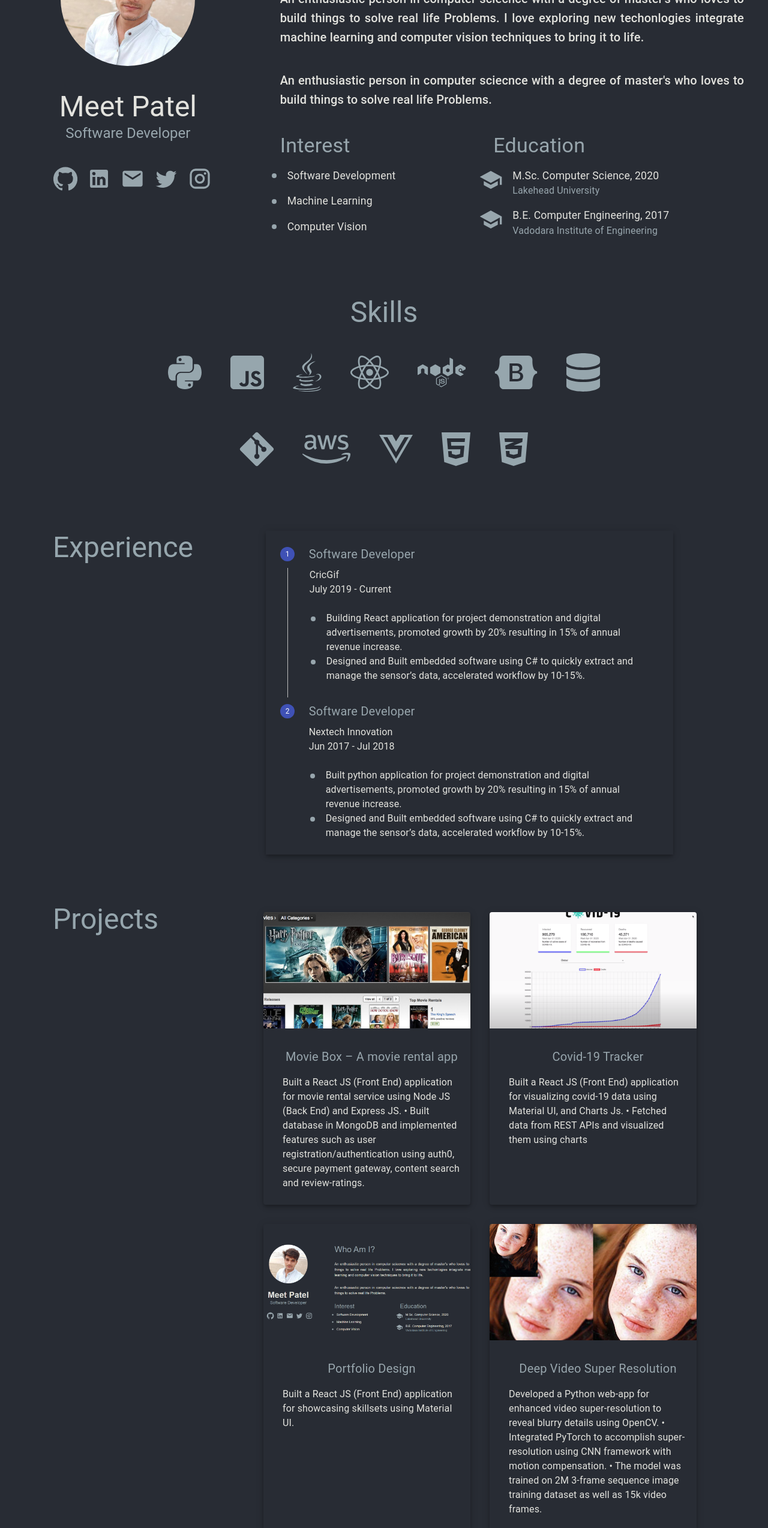
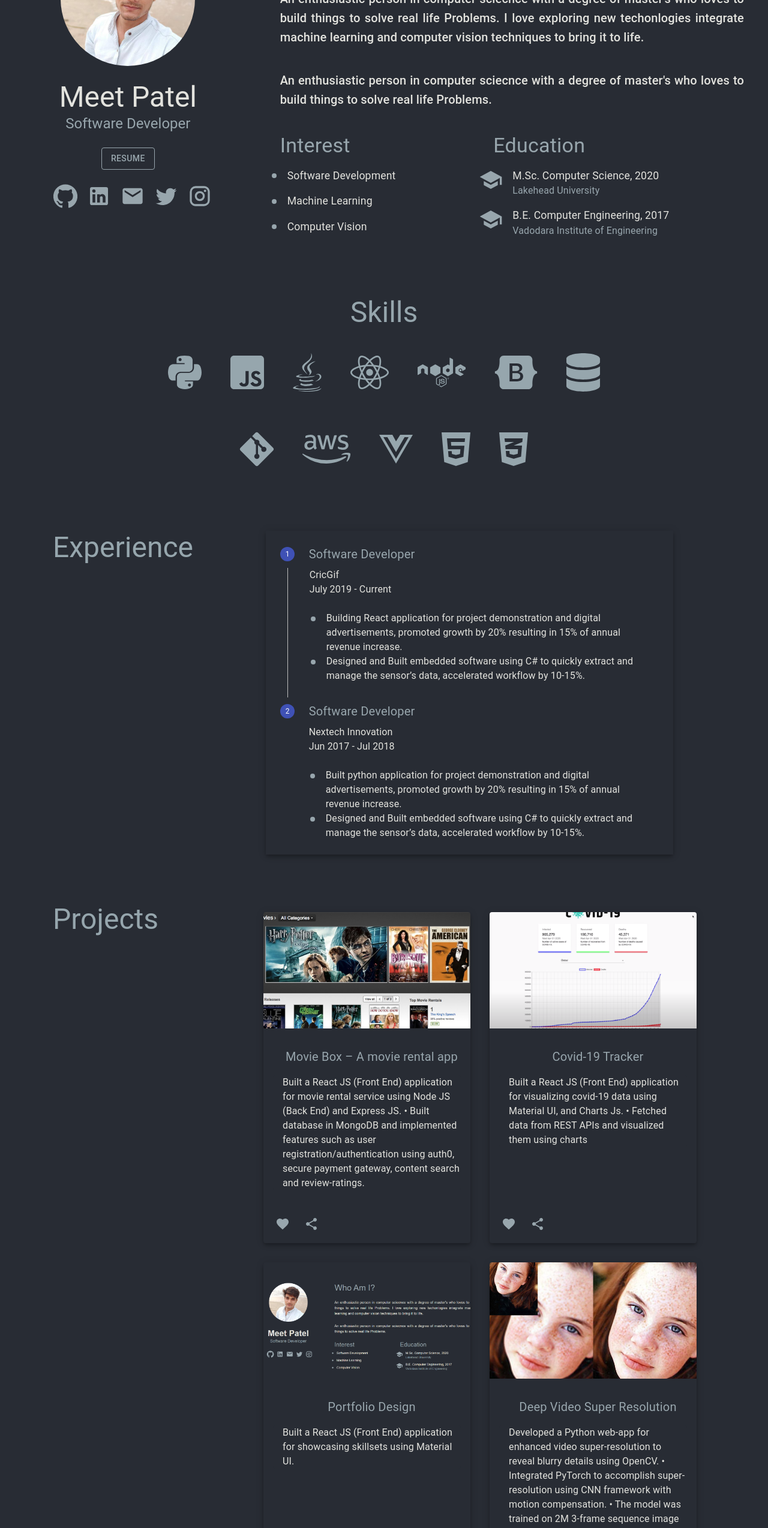
Before and after one commit to meet1807/meet1807.github.io, a React (Create React App) app: page / in a window 1280 px wide. Shown: the part 234-2782 px from the top of the page at 60% size. Built offline with nearby package versions, Linux system fonts and the light colour scheme.

Commit message:
added mail popup-copy

```diff
--- a/src/components/about.jsx
+++ b/src/components/about.jsx
@@ -1,16 +1,30 @@
-import React from "react";
-import { Grid, Avatar, makeStyles, Typography } from "@material-ui/core";
+import React, { useState } from "react";
+import {
+  Grid,
+  Avatar,
+  makeStyles,
+  Typography,
+  Button,
+  Popover,
+} from "@material-ui/core";
 import { GitHub, LinkedIn, Mail, Twitter, Instagram } from "@material-ui/icons";
 import meet from "../images/meet.jpg";
 
 const useStyles = makeStyles((theme) => ({
   root: {
     display: "flex",
-    marginTop: theme.spacing(10),
+    marginTop: theme.spacing(12),
 
     "& > *": {
-      marginTop: theme.spacing(5),
+      marginTop: theme.spacing(3),
     },
+  },
+  popover: {
+    pointerEvents: "none",
+  },
+  paper: {
+    padding: theme.spacing(1),
+    backgroundColor: "transparent",
   },
   image: {
     width: theme.spacing(28),
@@ -31,6 +45,19 @@ const useStyles = makeStyles((theme) => ({
 
 const About = () => {
   const classes = useStyles();
+
+  const [anchorEl, setAnchorEl] = useState(null);
+
+  const handlePopoverOpen = (event) => {
+    setAnchorEl(event.currentTarget);
+  };
+
+  const handlePopoverClose = () => {
+    setAnchorEl(null);
+  };
+
+  const open = Boolean(anchorEl);
+
   return (
     <Grid
       item
@@ -52,18 +79,77 @@ const About = () => {
         </Typography>
       </Grid>
       <Grid item>
-        <a href="https://www.github.com/meet1807">
+        <Button
+          variant="outlined"
+          color="inherit"
+          href="#resume"
+          className={classes.text}
+        >
+          Resume
+        </Button>
+      </Grid>
+      <Grid item>
+        <a
+          href="https://www.github.com/meet1807"
+          target="_blank"
+          rel="noopener noreferrer"
+        >
           <GitHub className={classes.icon} />
         </a>
-        <a href="https://www.linkedin.com/in/meet1807/">
+        <a
+          href="https://www.linkedin.com/in/meet1807/"
+          target="_blank"
+          rel="noopener noreferrer"
+        >
           <LinkedIn className={classes.icon} />
         </a>
 
-        <Mail className={classes.icon} />
-        <a href="https://twitter.com/meet_mist">
+        <Mail
+          className={classes.icon}
+          aria-owns={open ? "mouse-over-popover" : undefined}
+          aria-haspopup="true"
+          onMouseEnter={handlePopoverOpen}
+          onMouseLeave={handlePopoverClose}
+          onClick={() => {
+            navigator.clipboard.writeText("meetp6767@gmail.com");
+          }}
+        />
+        <Popover
+          id="mouse-over-popover"
+          className={classes.popover}
+          classes={{
+            paper: classes.paper,
+          }}
+          open={open}
+          anchorEl={anchorEl}
+          anchorOrigin={{
+            vertical: "bottom",
+            horizontal: "left",
+          }}
+          transformOrigin={{
+            vertical: "top",
+            horizontal: "left",
+          }}
+          onClose={handlePopoverClose}
+          disableRestoreFocus
+        >
+          <Typography variant="h6" className={classes.text}>
+            meetp6767@gmail.com
+          </Typography>
+        </Popover>
+
+        <a
+          href="https://twitter.com/meet_mist"
+          target="_blank"
+          rel="noopener noreferrer"
+        >
           <Twitter className={classes.icon} />
         </a>
-        <a href="https://www.instagram.com/_mit777/">
+        <a
+          href="https://www.instagram.com/_mit777/"
+          target="_blank"
+          rel="noopener noreferrer"
+        >
           <Instagram className={classes.icon} />
         </a>
       </Grid>
--- a/src/components/common/cards.jsx
+++ b/src/components/common/cards.jsx
@@ -1,23 +1,31 @@
 import React from "react";
-import { makeStyles } from "@material-ui/core/styles";
+
 import {
+  makeStyles,
   Card,
   CardMedia,
   CardContent,
   CardActionArea,
   Typography,
   Box,
+  Paper,
+  CardActions,
+  IconButton,
 } from "@material-ui/core";
+
+import ShareIcon from "@material-ui/icons/Share";
+import FavoriteIcon from "@material-ui/icons/Favorite";
 
 const useStyles = makeStyles((theme) => ({
   root: {
+    display: "grid",
     maxWidth: 345,
     margin: theme.spacing(2),
     backgroundColor: "#282c34",
   },
   media: {
     height: 0,
-    objectFit: "contain",
+    objectFit: "cover",
     paddingTop: "56.25%", // 16:9
   },
   title: {
@@ -34,7 +42,28 @@ const useStyles = makeStyles((theme) => ({
   icon: {
     color: "#98a6ad",
     fontSize: theme.spacing(3),
-    marginLeft: theme.spacing(2),
+  },
+
+  paper: {
+    maxHeight: 300,
+    margin: 0,
+    overflow: "auto",
+    backgroundColor: "#282c34",
+    "&::-webkit-scrollbar": {
+      width: "0.4em",
+    },
+    "&::-webkit-scrollbar-track": {
+      boxShadow: "inset 0 0 6px rgba(0,0,0,0.00)",
+      webkitBoxShadow: "inset 0 0 6px rgba(0,0,0,0.00)",
+    },
+    "&::-webkit-scrollbar-thumb": {
+      backgroundColor: "rgba(0,0,0,.1)",
+      outline: "1px solid slategrey",
+    },
+    body: {
+      alignSelf: "end",
+      textAlign: "center",
+    },
   },
 }));
 
@@ -49,6 +78,8 @@ const Cards = ({ projects }) => {
       elevation={5}
       data-aos="fade-up"
     >
+      <Box variant="div" style={{ display: "grid" }}>
+        <div className={classes.body}>
           <CardActionArea>
             <CardMedia
               key={`media${index}`}
@@ -57,7 +88,7 @@ const Cards = ({ projects }) => {
               title={project.title}
             />
           </CardActionArea>
-      <Box height="50%">
+
           <CardContent>
             <Box py={2}>
               <Typography key={`title${index}`} className={classes.title}>
@@ -65,6 +96,7 @@ const Cards = ({ projects }) => {
               </Typography>
             </Box>
 
+            <Paper className={classes.paper} elevation={0}>
               <Typography
                 key={`content${index}`}
                 className={classes.content}
@@ -72,7 +104,20 @@ const Cards = ({ projects }) => {
               >
                 {project.description}
               </Typography>
+            </Paper>
           </CardContent>
+        </div>
+        <CardActions
+          disableSpacing
+          style={{ display: "flex", alignSelf: "end" }}
+        >
+          <IconButton aria-label="add to favorites">
+            <FavoriteIcon className={classes.icon} />
+          </IconButton>
+          <IconButton aria-label="share">
+            <ShareIcon className={classes.icon} />
+          </IconButton>
+        </CardActions>
       </Box>
     </Card>
   ));
```
Lines whose indentation alone changed are shown as unchanged.
